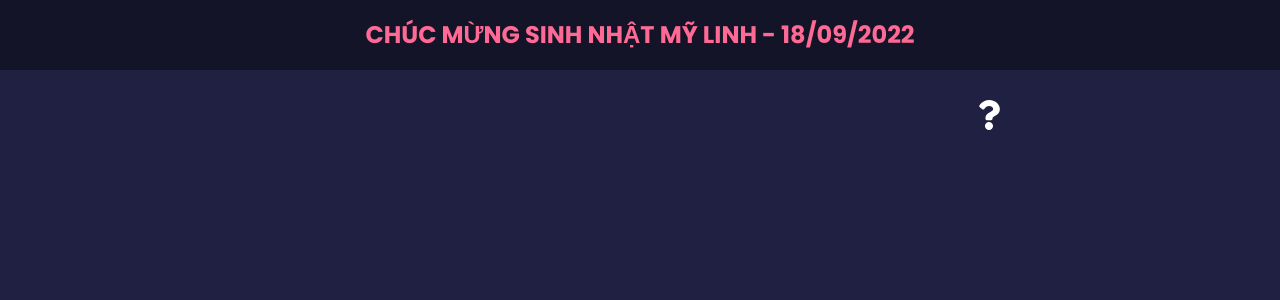
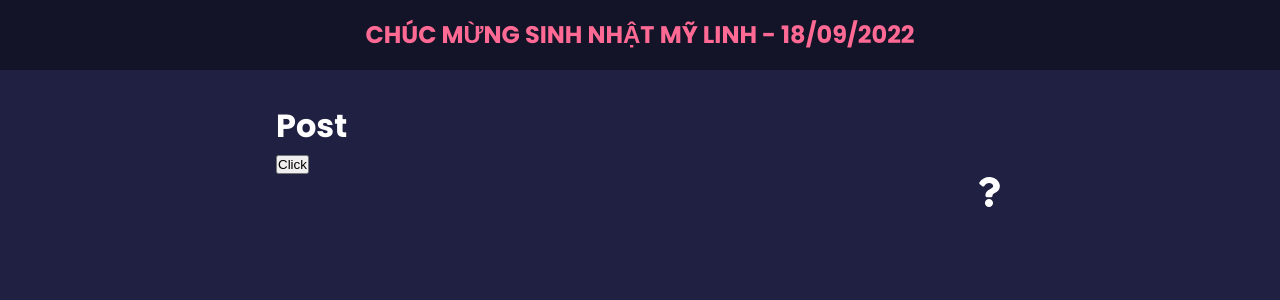
Before and after one commit to tuannhanguyen/feedback-app, a React (Create React App) app: page /post in a window 1280 px wide. Shown: the top 300 px of the page. Built offline with nearby package versions, Linux system fonts and the light colour scheme.

Commit message:
Navigates

```diff
--- a/src/App.js
+++ b/src/App.js
@@ -8,6 +8,7 @@
 import AboutPage from "./pages/AboutPage";
 import { BrowserRouter as Router, Route, Routes } from "react-router-dom";
 import AboutIconLink from "./components/AboutIconLink";
+import Post from "./components/Post";
 
 function App() {
   const [feedback, setFeedback] = useState(FeedbackData);
@@ -43,6 +44,7 @@
             }
           ></Route>
           <Route path="/about" element={<AboutPage/>}></Route>
+          <Route path="/post/*" element={<Post/>}></Route>
         </Routes>
         <AboutIconLink></AboutIconLink>
       </div>
--- /dev/null
+++ b/src/components/Post.jsx
@@ -0,0 +1,28 @@
+import React from 'react'
+import {Routes, Route, useParams} from 'react-router-dom'
+import {Navigate, useNavigate} from 'react-router-dom'
+
+function Post() {
+    const status = 200
+    const navigate = useNavigate()
+
+    const onClick = () => {
+        console.log('Hello')
+        navigate('/about')
+    }
+
+    if (status === 404) {
+        return <Navigate to='/notfound'></Navigate>
+    }
+  return (
+    <div>
+      <h1>Post</h1>
+      <button onClick={onClick}>Click</button>
+      <Routes>
+        <Route path='/show' element={<h1>Hello World</h1>}></Route>
+      </Routes>
+    </div>
+  )
+}
+
+export default Post
```
